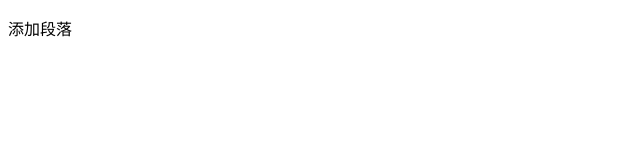
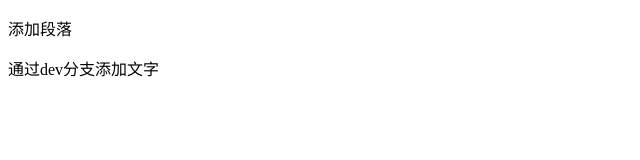
Before and after one commit to qjj-0409/git1, a plain HTML site: page user.html in a window 1280 px wide. Shown: the whole page, without its empty margins (0-640 px from the left). Drawn offline with Linux system fonts and the light colour scheme.

Commit message:
通过dev添加文字

```diff
--- a/user.html
+++ b/user.html
@@ -9,6 +9,7 @@
 
 <body>
     <p>添加段落</p>
+    <span>通过dev分支添加文字</span>
 </body>
 
 </html>
```
